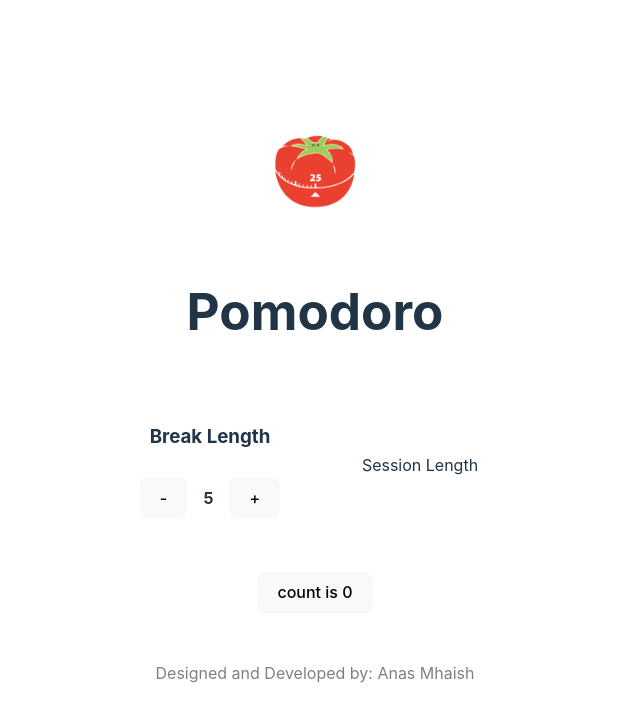
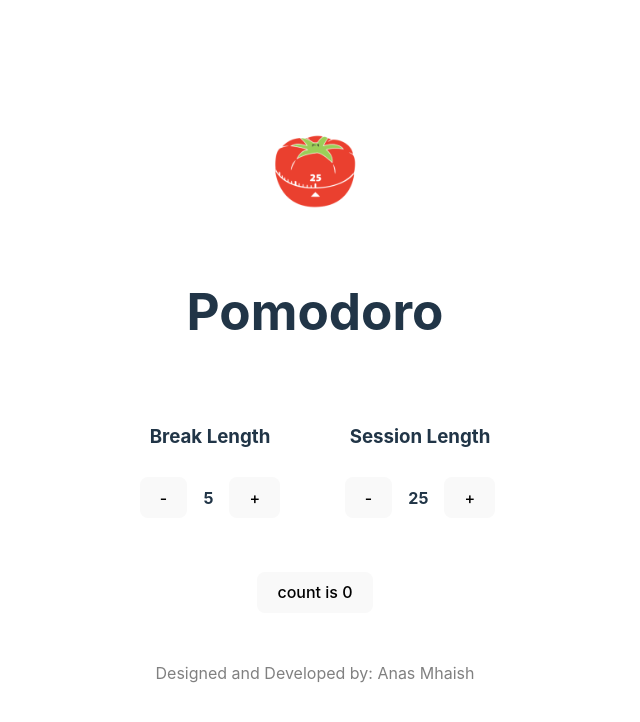
Before and after one commit to AnasMhaish/pomodoro, a React (Vite) app in the folder app/: page / in a window 1280 px wide. Shown: the top 722 px of the page, without its empty margins (325-965 px from the left). Built offline with nearby package versions, Linux system fonts and the light colour scheme.

Commit message:
Implementing Break and Session length components

```diff
--- a/app/src/components/BreakLength.tsx
+++ b/app/src/components/BreakLength.tsx
@@ -1,10 +1,10 @@
 /* eslint-disable @typescript-eslint/no-explicit-any */
 import { useDispatch, useSelector } from "react-redux";
 import { setBreakLength } from "../redux/actions/timerAction";
-import { useEffect } from "react";
+import { selectors } from "../redux/reducers";
 
-const BreakLength = () => {
-  const breakLength = useSelector((state: any) => state.breakLength) || 5;
+const BreakLength: React.FC = () => {
+  const breakLength = useSelector(selectors.getBreakLength);
   const dispatch = useDispatch();
 
   const decrease = () => {
@@ -17,17 +17,13 @@ const BreakLength = () => {
     dispatch(setBreakLength(newBreakLength > 60 ? 60 : newBreakLength));
   };
 
-  useEffect(() => {
-    console.log("breakLength:", breakLength);
-  }, [breakLength]);
-
   return (
     <>
-      <h3>Break Length</h3>
+      <h3 id="break-label">Break Length</h3>
       <div className="center-container">
-        <button onClick={decrease}>-</button>
-        <span className="card">{breakLength}</span>
-        <button onClick={increase}>+</button>
+        <button id="break-decrement" onClick={decrease}>-</button>
+        <span id="break-length" className="card">{breakLength}</span>
+        <button id="break-increment" onClick={increase}>+</button>
       </div>
     </>
   );
--- /dev/null
+++ b/app/src/components/MainLoader.tsx
@@ -0,0 +1,11 @@
+import React from 'react';
+
+const MainLoader: React.FC = () => {
+    return (
+        <div className="main-loader">
+            {/* Add your loader content here */}
+        </div>
+    );
+};
+
+export default MainLoader;
--- a/app/src/components/SessionLength.tsx
+++ b/app/src/components/SessionLength.tsx
@@ -1,5 +1,52 @@
-const SessionLength = () => {
-  return <div>Session Length</div>;
+/* eslint-disable @typescript-eslint/no-explicit-any */
+import { useDispatch, useSelector } from "react-redux";
+import { setSessionLength } from "../redux/actions/timerAction";
+import { selectors } from "../redux/reducers";
+import { TimerState } from "../redux/types";
+
+const BreakLength: React.FC = () => {
+  const sessionLength = useSelector(selectors.getSessionLength);
+  const timerState = useSelector(selectors.getTimerState);
+  const dispatch = useDispatch();
+
+  const decrease = () => {
+    const newSessionLength = sessionLength - 1;
+    dispatch(setSessionLength(newSessionLength < 15 ? 15 : newSessionLength));
+  };
+
+  const increase = () => {
+    const newSessionLength = sessionLength + 1;
+    dispatch(setSessionLength(newSessionLength > 60 ? 60 : newSessionLength));
+  };
+
+  const IsControlDisabled = () => {
+    return timerState === TimerState.Played;
+  }
+
+  return (
+    <>
+      <h3 id="session-label">Session Length</h3>
+      <div className="center-container">
+        <button
+          id="session-decrement"
+          disabled={IsControlDisabled()}
+          onClick={decrease}
+        >
+          -
+        </button>
+        <span id="session-length" className="card">
+          {sessionLength}
+        </span>
+        <button
+          id="session-increment"
+          disabled={IsControlDisabled()}
+          onClick={increase}
+        >
+          +
+        </button>
+      </div>
+    </>
+  );
 };
 
-export default SessionLength;
+export default BreakLength;
```
